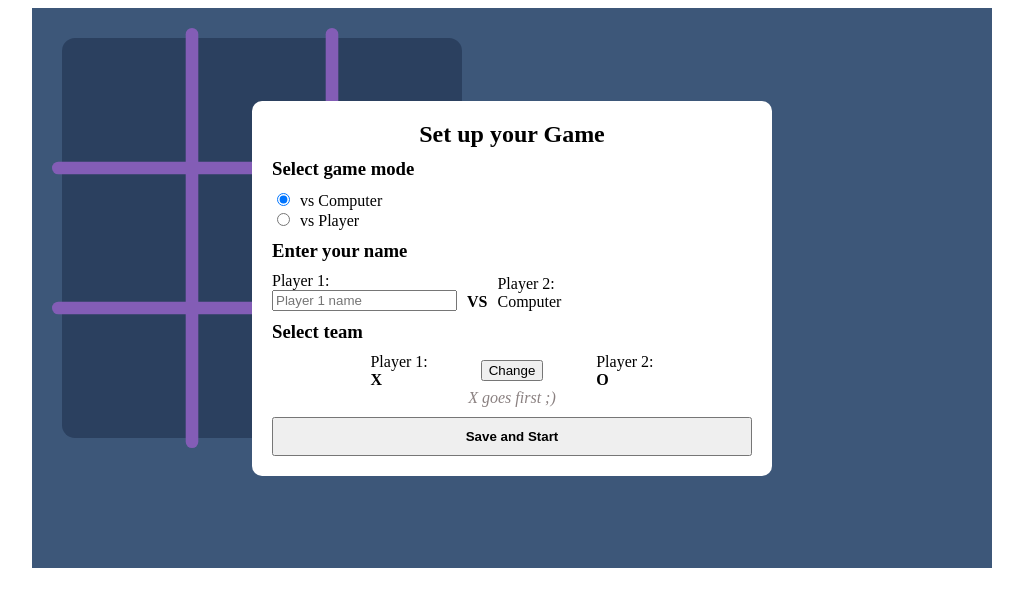
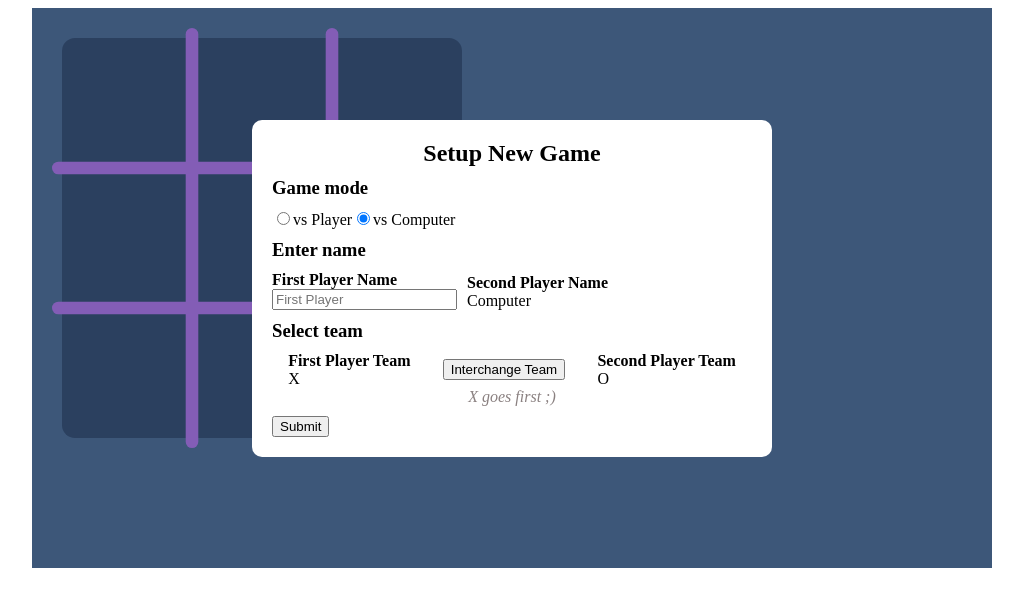
Before and after one commit to DmytroLysenko/tic-tac-toe, a React app: page / in a window 1280 px wide. Shown: the whole page, without its empty margins (128-1151 px from the left). Built offline with nearby package versions, Linux system fonts and the light colour scheme.

Commit message:
adds formik to setup

```diff
--- a/package.json
+++ b/package.json
@@ -7,6 +7,7 @@
     "@testing-library/react": "^11.2.7",
     "@testing-library/user-event": "^12.8.3",
     "classnames": "^2.3.1",
+    "formik": "^2.2.9",
     "react": "^17.0.2",
     "react-dom": "^17.0.2",
     "react-scripts": "4.0.3",
--- a/src/TicTacToe/components/Modals/Setup/index.js
+++ b/src/TicTacToe/components/Modals/Setup/index.js
@@ -1,109 +1,126 @@
 import React, { useState } from "react";
+import { Formik, Field } from "formik";
 
 import styles from "./setup.module.css";
 
 export default function Setup({ onSetup }) {
-  const [isVsComp, setIsVsComp] = useState(true);
-  const [namePlayer1, setNamePlayer1] = useState("");
-  const [namePlayer2, setNamePlayer2] = useState("");
-  const [isPlayer1_X, setIsPlayer1_X] = useState(true);
+  const [firstPlayerTeam, setFirstPlayerTeam] = useState("X");
+  const [secondPlayerTeam, setSecondPlayerTeam] = useState("O");
 
-  const handleChangeMode = (e) => {
-    setIsVsComp(e.target.name === "vsComp" ? true : false);
-    if (e.target.name === "vsComp") {
-      setNamePlayer2("");
-    }
-  };
-
-  const handleSubmit = (e) => {
-    e.preventDefault();
-    if (!namePlayer1) return console.log("Set Player 1 name");
-    if (!isVsComp && !namePlayer2)
-      return console.log("In this mode need set Player 2 name");
-
-    const gameSettings = {
-      isVsComp,
-      player1: namePlayer1,
-      player2: namePlayer2 ? namePlayer2 : "Computer",
-      isPlayer1_X,
-    };
-    onSetup(gameSettings);
+  const handleChangeTeam = () => {
+    setFirstPlayerTeam((prev) => (prev === "X" ? "O" : "X"));
+    setSecondPlayerTeam((prev) => (prev === "X" ? "O" : "X"));
   };
 
   return (
     <div className={styles.backdrop}>
+      <Formik
+        initialValues={{
+          mode: "vsComp",
+          firstPlayerName: "",
+          secondPlayerName: "",
+        }}
+        validate={(values) => {
+          const errors = {};
+          if (!values.firstPlayerName) {
+            errors.firstPlayerName = "Required";
+          }
+          if (values.mode !== "vsComp" && !values.secondPlayerName) {
+            errors.secondPlayerName = "Required";
+          }
+
+          return errors;
+        }}
+        onSubmit={(values, { setSubmitting }) => {
+          const gameSettings = {
+            isVsComp: values.mode === "vsComp" ? true : false,
+            player1: values.firstPlayerName,
+            player2:
+              values.mode === "vsComp" ? "Computer" : values.secondPlayerName,
+            isPlayer1_X: firstPlayerTeam === "X" ? true : false,
+          };
+          onSetup(gameSettings);
+        }}
+      >
+        {({
+          values,
+          errors,
+          touched,
+          handleChange,
+          handleBlur,
+          handleSubmit,
+          isSubmitting,
+          /* and other goodies */
+        }) => (
           <form className={styles.modal} onSubmit={handleSubmit}>
-        <h2 className={styles.title}>Set up your Game</h2>
-        <h3 className={styles.subTitle}>Select game mode</h3>
-        <div className={styles.mode}>
+            <h2 className={styles.title}>Setup New Game</h2>
+            <h3 className={styles.subTitle} id="my-radio-group">
+              Game mode
+            </h3>
+            <div role="group" aria-labelledby="my-radio-group">
               <label>
-            <input
-              type="radio"
-              name="vsComp"
-              checked={isVsComp}
-              onChange={handleChangeMode}
-            />
+                <Field type="radio" name="mode" value="vsPlayer" />
+                vs Player
+              </label>
+              <label>
+                <Field type="radio" name="mode" value="vsComp" />
                 vs Computer
               </label>
-
-          <label>
-            <input
-              type="radio"
-              name="vsUser"
-              checked={!isVsComp}
-              onChange={handleChangeMode}
-            />
-            vs Player
-          </label>
             </div>
-        <h3 className={styles.subTitle}>Enter your name</h3>
+            <h3 className={styles.subTitle}>Enter name</h3>
             <div className={styles.name}>
               <label>
-            Player 1:
+                <strong>First Player Name</strong>
                 <br />
-            <input
+                <Field
                   type="text"
-              placeholder="Player 1 name"
-              onChange={(e) => setNamePlayer1(e.target.value)}
-              value={namePlayer1}
+                  name="firstPlayerName"
+                  onChange={handleChange}
+                  value={values.firstPlayerName}
+                  placeholder="First Player"
                 />
               </label>
-          <span>
-            <strong>VS</strong>
-          </span>
-
               <label>
-            Player 2:
+                <strong>Second Player Name</strong>
                 <br />
-            {!isVsComp ? (
-              <input
+                {values.mode === "vsComp" ? (
+                  <div>Computer</div>
+                ) : (
+                  <Field
                     type="text"
-                placeholder="Player 2 name"
-                onChange={(e) => setNamePlayer2(e.target.value)}
-                value={namePlayer2}
+                    name="secondPlayerName"
+                    onChange={handleChange}
+                    value={values.secondPlayerName}
+                    placeholder="Second Player"
                   />
-            ) : (
-              <span>Computer</span>
                 )}
               </label>
             </div>
             <h3 className={styles.subTitle}>Select team</h3>
             <div className={styles.team}>
+              <div>
                 <p>
-            Player 1: <br /> <strong>{isPlayer1_X ? "X" : "O"}</strong>
+                  <strong>First Player Team</strong>
                 </p>
-          <button type="button" onClick={() => setIsPlayer1_X((prev) => !prev)}>
-            Change
+                <p>{firstPlayerTeam} </p>
+              </div>
+              <button type="button" onClick={handleChangeTeam}>
+                Interchange Team
               </button>
+              <div>
                 <p>
-            Player 2: <br /> <strong>{isPlayer1_X ? "O" : "X"}</strong>
+                  <strong>Second Player Team</strong>
                 </p>
+                <p>{secondPlayerTeam}</p>
+              </div>
             </div>
             <p className={styles.message}>X goes first ;)</p>
-        <button className={styles.btnSubmit} type="submit">
-          Save and Start
+            <button type="submit" disabled={isSubmitting}>
+              Submit
             </button>
           </form>
+        )}
+      </Formik>
     </div>
   );
 }
--- a/src/TicTacToe/components/Modals/Setup/setup.module.css
+++ b/src/TicTacToe/components/Modals/Setup/setup.module.css
@@ -51,8 +51,6 @@
 }
 
 .team {
-  width: 70%;
-  margin: 0 auto;
   display: flex;
   justify-content: space-around;
   align-items: center;
```
Also changed, not shown: src/TicTacToe/components/Modals/Setup/index copy.js (added, +109 -0 lines), 1 other file. Lines whose indentation alone changed are shown as unchanged.
